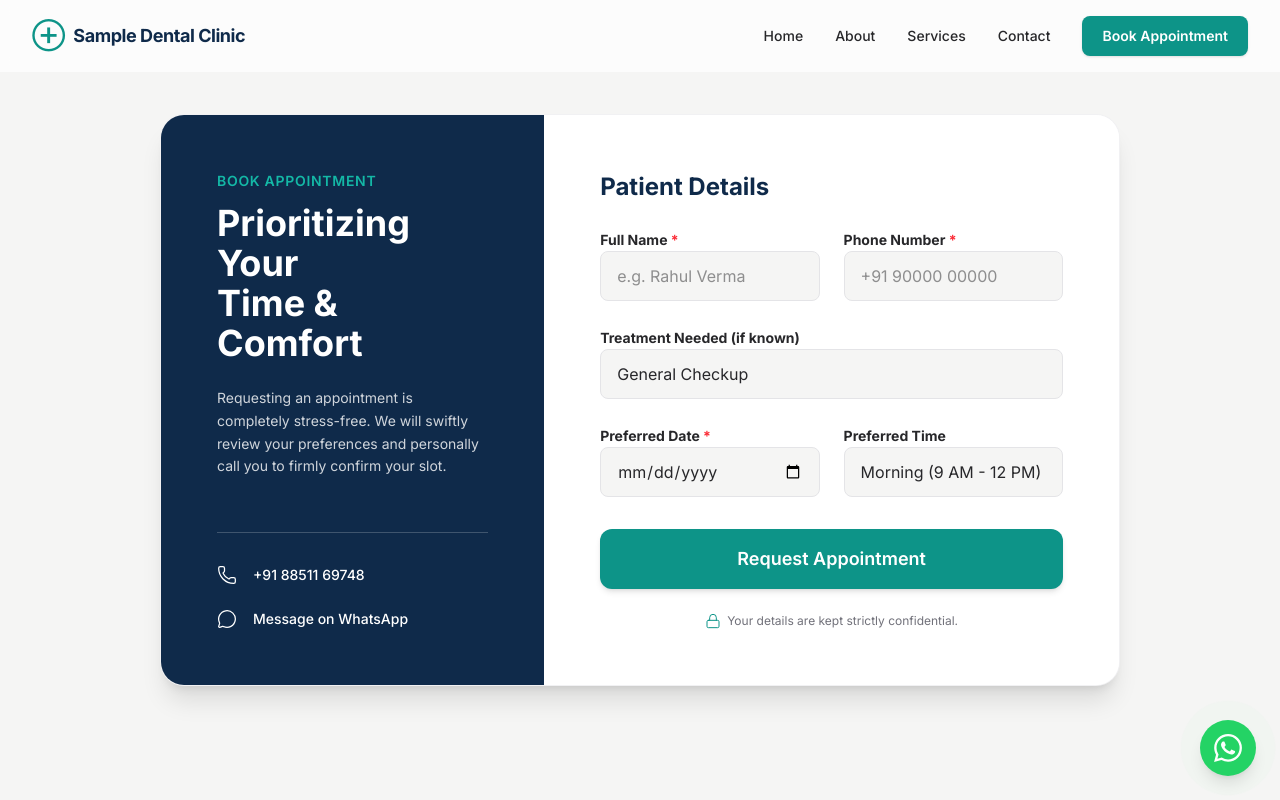
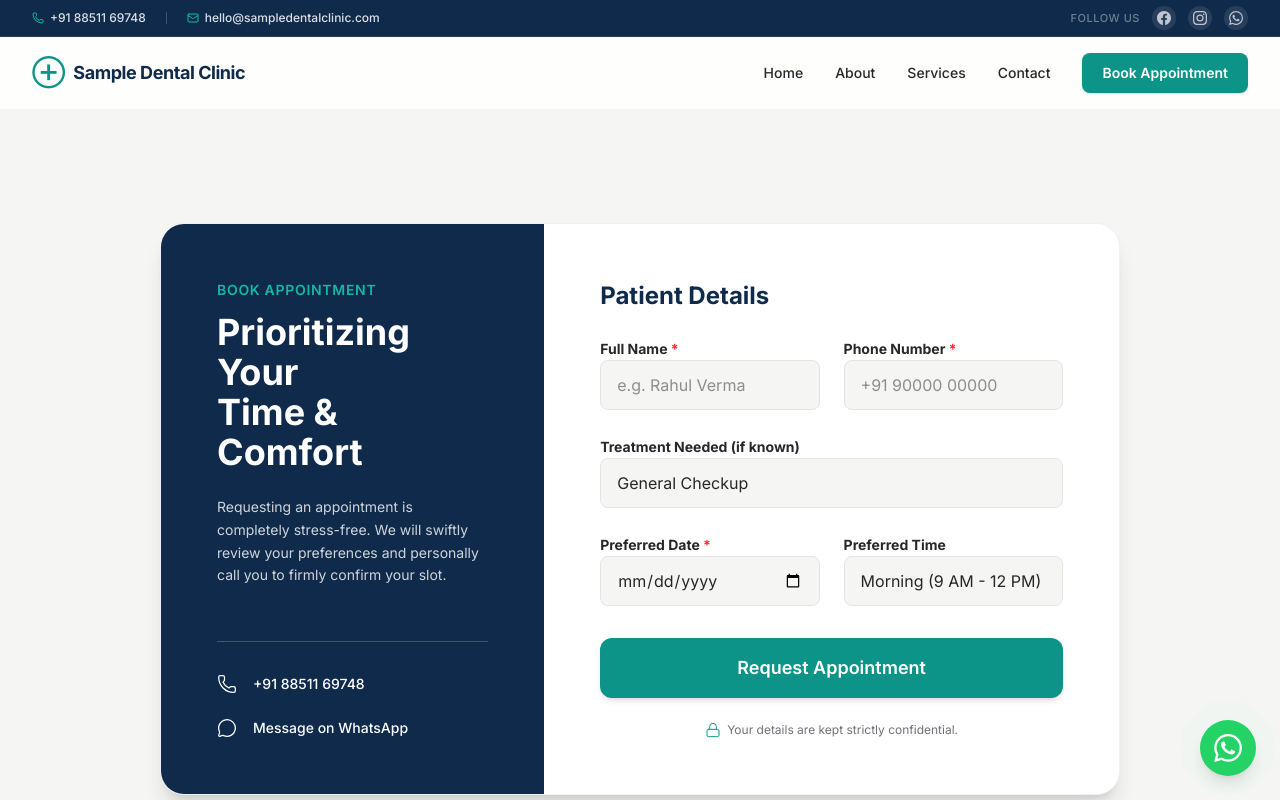
Before and after one commit to punitkumarrai/sampledentalclinic, a Next.js app: page /book in a window 1280 px wide. Shown: the top 800 px of the page. Built offline with nearby package versions, Linux system fonts and the light colour scheme.

Commit message:
Add TopBar with contact info and premium social icons

```diff
--- a/app/layout.tsx
+++ b/app/layout.tsx
@@ -1,6 +1,7 @@
 import type { Metadata } from "next";
 import { Inter } from "next/font/google";
 import "./globals.css";
+import TopBar from "@/components/TopBar";
 import Header from "@/components/Header";
 import Footer from "@/components/Footer";
 import WhatsAppButton from "@/components/WhatsAppButton";
@@ -26,6 +27,7 @@
   return (
     <html lang="en" className={`${inter.variable} h-full antialiased`}>
       <body className="min-h-full flex flex-col font-sans">
+        <TopBar />
         <Header />
         <main className="flex-1">{children}</main>
         <Footer />
--- a/components/Header.tsx
+++ b/components/Header.tsx
@@ -29,7 +29,7 @@
 
   return (
     <header
-      className={`fixed top-0 left-0 right-0 z-50 transition-all duration-300 ${
+      className={`sticky top-0 left-0 right-0 z-50 transition-all duration-300 ${
         scrolled
           ? "bg-white/90 backdrop-blur-md shadow-sm py-3"
           : "bg-white/70 backdrop-blur-sm py-4"
--- /dev/null
+++ b/components/TopBar.tsx
@@ -0,0 +1,124 @@
+import Link from "next/link";
+import { Phone, Mail } from "lucide-react";
+import { siteConfig } from "@/lib/site-config";
+
+// ── Premium SVG brand icons ──────────────────────────────────────────
+
+function FacebookIcon() {
+  return (
+    <svg viewBox="0 0 24 24" fill="currentColor" className="w-3.5 h-3.5" aria-hidden="true">
+      <path d="M24 12.073C24 5.404 18.627 0 12 0S0 5.404 0 12.073C0 18.1 4.388 23.094 10.125 24v-8.437H7.078v-3.49h3.047v-2.66c0-3.025 1.791-4.697 4.533-4.697 1.312 0 2.686.236 2.686.236v2.97h-1.513c-1.491 0-1.956.93-1.956 1.886v2.265h3.328l-.532 3.49h-2.796V24C19.612 23.094 24 18.1 24 12.073z" />
+    </svg>
+  );
+}
+
+function InstagramIcon() {
+  return (
+    <svg viewBox="0 0 24 24" fill="currentColor" className="w-3.5 h-3.5" aria-hidden="true">
+      <path d="M12 2.163c3.204 0 3.584.012 4.85.07 3.252.148 4.771 1.691 4.919 4.919.058 1.265.069 1.645.069 4.849 0 3.205-.012 3.584-.069 4.849-.149 3.225-1.664 4.771-4.919 4.919-1.266.058-1.644.07-4.85.07-3.204 0-3.584-.012-4.849-.07-3.26-.149-4.771-1.699-4.919-4.92-.058-1.265-.07-1.644-.07-4.849 0-3.204.013-3.583.07-4.849.149-3.227 1.664-4.771 4.919-4.919 1.266-.057 1.645-.069 4.849-.069zM12 0C8.741 0 8.333.014 7.053.072 2.695.272.273 2.69.073 7.052.014 8.333 0 8.741 0 12c0 3.259.014 3.668.072 4.948.2 4.358 2.618 6.78 6.98 6.98C8.333 23.986 8.741 24 12 24c3.259 0 3.668-.014 4.948-.072 4.354-.2 6.782-2.618 6.979-6.98.059-1.28.073-1.689.073-4.948 0-3.259-.014-3.667-.072-4.947-.196-4.354-2.617-6.78-6.979-6.98C15.668.014 15.259 0 12 0zm0 5.838a6.162 6.162 0 100 12.324 6.162 6.162 0 000-12.324zM12 16a4 4 0 110-8 4 4 0 010 8zm6.406-11.845a1.44 1.44 0 100 2.881 1.44 1.44 0 000-2.881z" />
+    </svg>
+  );
+}
+
+function WhatsAppIcon() {
+  return (
+    <svg viewBox="0 0 24 24" fill="currentColor" className="w-3.5 h-3.5" aria-hidden="true">
+      <path d="M17.472 14.382c-.297-.149-1.758-.867-2.03-.967-.273-.099-.471-.148-.67.15-.197.297-.767.966-.94 1.164-.173.199-.347.223-.644.075-.297-.15-1.255-.463-2.39-1.475-.883-.788-1.48-1.761-1.653-2.059-.173-.297-.018-.458.13-.606.134-.133.298-.347.446-.52.149-.174.198-.298.298-.497.099-.198.05-.371-.025-.52-.075-.149-.669-1.612-.916-2.207-.242-.579-.487-.5-.669-.51a12.8 12.8 0 00-.57-.01c-.198 0-.52.074-.792.372-.272.297-1.04 1.016-1.04 2.479 0 1.462 1.065 2.875 1.213 3.074.149.198 2.096 3.2 5.077 4.487.709.306 1.262.489 1.694.625.712.227 1.36.195 1.871.118.571-.085 1.758-.719 2.006-1.413.248-.694.248-1.289.173-1.413-.074-.124-.272-.198-.57-.347m-5.421 7.403h-.004a9.87 9.87 0 01-5.031-1.378l-.361-.214-3.741.982.998-3.648-.235-.374a9.86 9.86 0 01-1.51-5.26c.001-5.45 4.436-9.884 9.888-9.884 2.64 0 5.122 1.03 6.988 2.898a9.825 9.825 0 012.893 6.994c-.003 5.45-4.437 9.884-9.885 9.884m8.413-18.297A11.815 11.815 0 0012.05 0C5.495 0 .16 5.335.157 11.892c0 2.096.547 4.142 1.588 5.945L.057 24l6.305-1.654a11.882 11.882 0 005.683 1.448h.005c6.554 0 11.89-5.335 11.893-11.893a11.821 11.821 0 00-3.48-8.413z" />
+    </svg>
+  );
+}
+
+// ── TopBar Component ─────────────────────────────────────────────────
+
+export default function TopBar() {
+  const { business } = siteConfig;
+  const { phone, phoneDisplay, email, social } = business;
+
+  // Hide entire bar if no contact info exists
+  if (!phone && !email && !social) return null;
+
+  const hasSocial = social && (social.facebook || social.instagram || social.whatsapp);
+
+  return (
+    <div className="topbar w-full bg-navy border-b border-white/10 text-white/85 text-xs font-medium">
+      <div className="max-w-7xl mx-auto px-4 sm:px-6 lg:px-8 h-9 flex items-center justify-between gap-4">
+
+        {/* ── Left: Phone & Email ── */}
+        <div className="flex items-center gap-5">
+          {phone && (
+            <a
+              href={`tel:${phone}`}
+              className="flex items-center gap-1.5 hover:text-white transition-colors duration-200 group"
+              aria-label="Call us"
+            >
+              <Phone className="w-3 h-3 text-teal-light group-hover:text-white transition-colors" strokeWidth={2} />
+              <span className="hidden sm:inline">{phoneDisplay}</span>
+              <span className="sm:hidden">{phoneDisplay}</span>
+            </a>
+          )}
+
+          {phone && email && (
+            <span className="hidden sm:block h-3 w-px bg-white/20" aria-hidden="true" />
+          )}
+
+          {email && (
+            <a
+              href={`mailto:${email}`}
+              className="hidden sm:flex items-center gap-1.5 hover:text-white transition-colors duration-200 group"
+              aria-label="Email us"
+            >
+              <Mail className="w-3 h-3 text-teal-light group-hover:text-white transition-colors" strokeWidth={2} />
+              <span>{email}</span>
+            </a>
+          )}
+        </div>
+
+        {/* ── Right: Social Icons ── */}
+        {hasSocial && (
+          <div className="flex items-center gap-3">
+            <span className="hidden sm:inline text-white/40 text-[11px] tracking-wider uppercase">
+              Follow Us
+            </span>
+
+            {social?.facebook && (
+              <Link
+                href={social.facebook}
+                target="_blank"
+                rel="noopener noreferrer"
+                aria-label="Facebook"
+                className="flex items-center justify-center w-6 h-6 rounded-full bg-white/10 hover:bg-teal hover:text-white text-white/70 transition-all duration-200"
+              >
+                <FacebookIcon />
+              </Link>
+            )}
+
+            {social?.instagram && (
+              <Link
+                href={social.instagram}
+                target="_blank"
+                rel="noopener noreferrer"
+                aria-label="Instagram"
+                className="flex items-center justify-center w-6 h-6 rounded-full bg-white/10 hover:bg-teal hover:text-white text-white/70 transition-all duration-200"
+              >
+                <InstagramIcon />
+              </Link>
+            )}
+
+            {social?.whatsapp && (
+              <Link
+                href={social.whatsapp}
+                target="_blank"
+                rel="noopener noreferrer"
+                aria-label="WhatsApp"
+                className="flex items-center justify-center w-6 h-6 rounded-full bg-white/10 hover:bg-teal hover:text-white text-white/70 transition-all duration-200"
+              >
+                <WhatsAppIcon />
+              </Link>
+            )}
+          </div>
+        )}
+
+      </div>
+    </div>
+  );
+}
--- a/content/clients/sample-dental.ts
+++ b/content/clients/sample-dental.ts
@@ -24,6 +24,11 @@
       weekdayTime: "9:00 AM – 8:00 PM",
       weekend: "Sunday",
       weekendTime: "10:00 AM – 2:00 PM",
+    },
+    social: {
+      facebook: "https://facebook.com/sampledentalclinic",
+      instagram: "https://instagram.com/sampledentalclinic",
+      whatsapp: "https://wa.me/918851169748",
     },
   },
 
--- a/content/types.ts
+++ b/content/types.ts
@@ -20,6 +20,12 @@
   googleMapsUrl: string;
   mapEmbedUrl: string;
   hours: BusinessHours;
+  /** Optional social links — if omitted, TopBar social section is hidden */
+  social?: {
+    facebook?: string;   // full URL e.g. "https://facebook.com/yourclinic"
+    instagram?: string;  // full URL e.g. "https://instagram.com/yourclinic"
+    whatsapp?: string;   // full URL e.g. "https://wa.me/918851169748"
+  };
 }
 
 // ─── Metadata ───────────────────────────────────────────────────────
```
